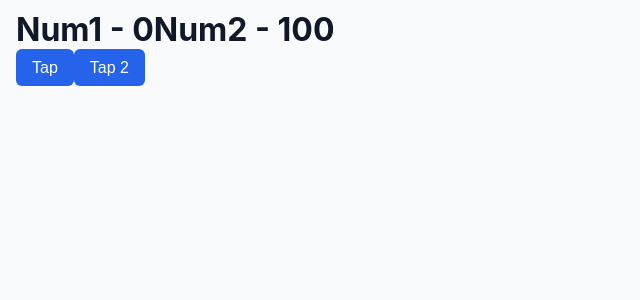
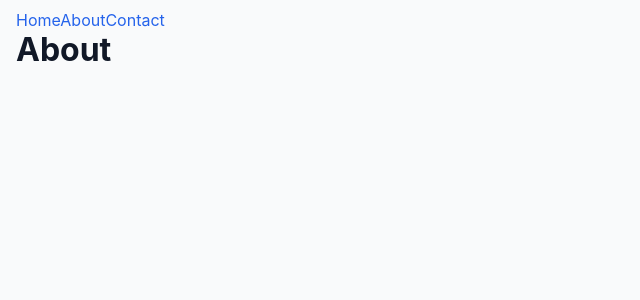
Before and after one commit to ansonRodrigues/react-practice, a React (Vite) app: page /about in a window 1280 px wide. Shown: the top 300 px of the page, without its empty margins (0-640 px from the left). Built offline with nearby package versions, Linux system fonts and the light colour scheme.

Commit message:
Understanding Routing in React

```diff
--- a/package.json
+++ b/package.json
@@ -11,7 +11,8 @@
   },
   "dependencies": {
     "react": "^19.2.0",
-    "react-dom": "^19.2.0"
+    "react-dom": "^19.2.0",
+    "react-router-dom": "^7.10.1"
   },
   "devDependencies": {
     "@eslint/js": "^9.39.1",
--- a/src/App.jsx
+++ b/src/App.jsx
@@ -8,6 +8,8 @@ import Counter from "./hooks/Counter";
 import Form from "./components/Form";
 import Notes from "./components/Notes";
 import UseEffectDemo from "./hooks/UseEffectDemo";
+import { Link, Routes, Route } from "react-router-dom";
+import About from "./pages/About";
 
 const App = () => {
   return (
@@ -31,7 +33,15 @@ const App = () => {
       {/*<Counter />*/}
       {/*<Form />*/}
       {/*<Notes />*/}
-      <UseEffectDemo />
+      {/*<UseEffectDemo />*/}
+      <div>
+        <Link to="/">Home</Link>
+        <Link to="/about">About</Link>
+        <Link to="/contact">Contact</Link>
+      </div>
+      <Routes>
+        <Route path="/about" element={<About />} />
+      </Routes>
     </>
   );
 };
--- /dev/null
+++ b/src/pages/About.jsx
@@ -0,0 +1,11 @@
+import React from "react";
+
+const About = () => {
+  return (
+    <div>
+      <h1>About</h1>
+    </div>
+  );
+};
+
+export default About;
```
Also changed, not shown: src/main.jsx (+9 -6 lines), src/pages/Contact.jsx (added, +9 -0 lines), src/pages/Home.jsx (added, +9 -0 lines), 1 other file (tests, documents, lock files or other folders).
